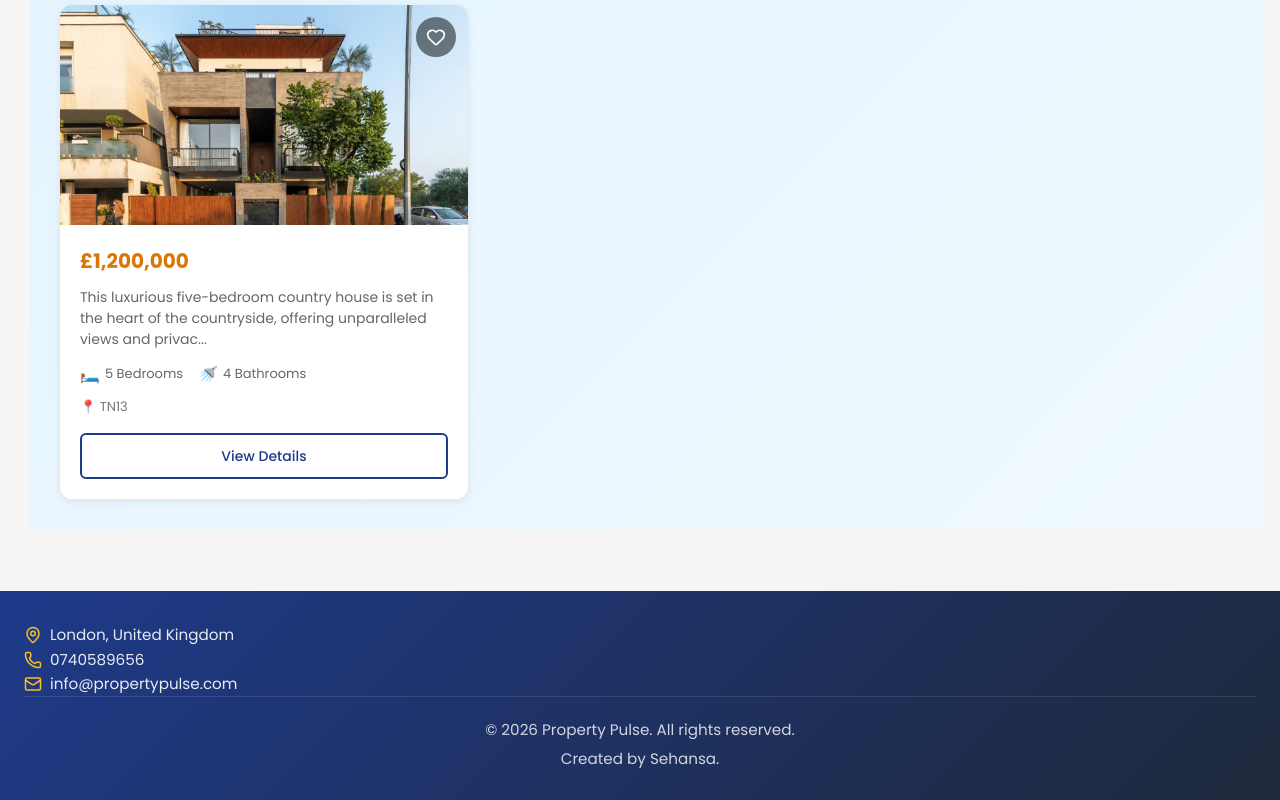
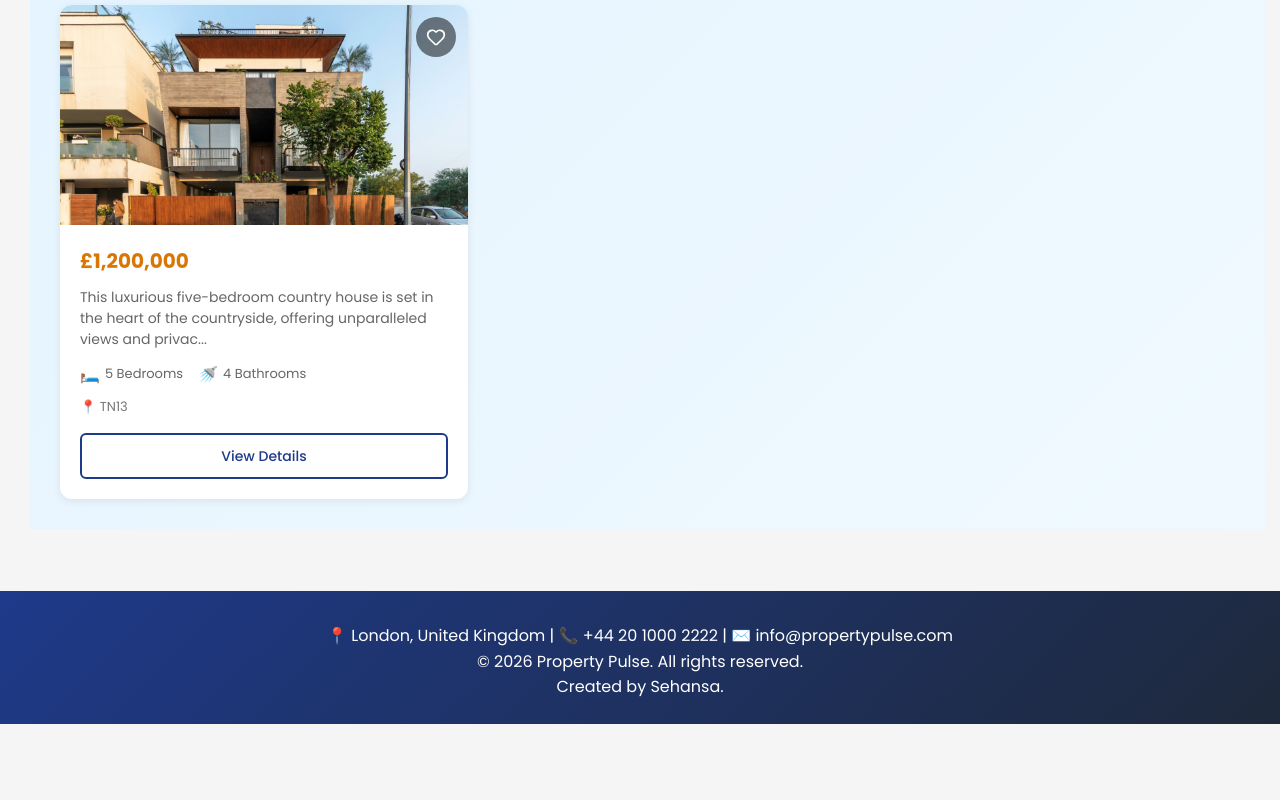
Before and after one commit to bomullasehansa/property-pulse, a React (Vite) app: page / in a window 1280 px wide. Shown: the part 3364-4164 px from the top of the page. After the commit the page ends 4088 px from the top, so only its background shows below. Built offline with nearby package versions, Linux system fonts and the light colour scheme.

Commit message:
Simplify footer component structure
- Remove complex div wrappers
- Consolidate contact details into single line
- Replace Lucide icons with emoji for simplicity
- Reduce component complexity

```diff
--- a/src/components/Layout.jsx
+++ b/src/components/Layout.jsx
@@ -1,6 +1,5 @@
 import React from 'react';
 import { Outlet } from 'react-router-dom';
-import { Mail, Phone, MapPin } from 'lucide-react';
 import Navbar from './Navbar';
 import './Layout.css';
 
@@ -12,24 +11,10 @@ const Layout = () => {
         <Outlet />
       </main>
       <footer className="app-footer">
-        <div className="footer-contact">
-        <div className="contact-item">
-          <MapPin size={18} />
-          <span>London, United Kingdom</span>
-        </div>
-        <div className="contact-item">
-            <Phone size={18} />
-            <span>0740589656</span>
-        </div>
-        <div className="contact-item">
-            <Mail size={18} />
-            <span>info@propertypulse.com</span>
-        </div>
-        </div>
-        <div className="footer-credits">
+        <p>📍 London, United Kingdom  |  📞 +44 20 1000 2222  |  ✉️ info@propertypulse.com</p>
+
         <p>© {new Date().getFullYear()} Property Pulse. All rights reserved.</p>
         <p>Created by Sehansa.</p>
-        </div>
       </footer>
     </div>
   );
```
